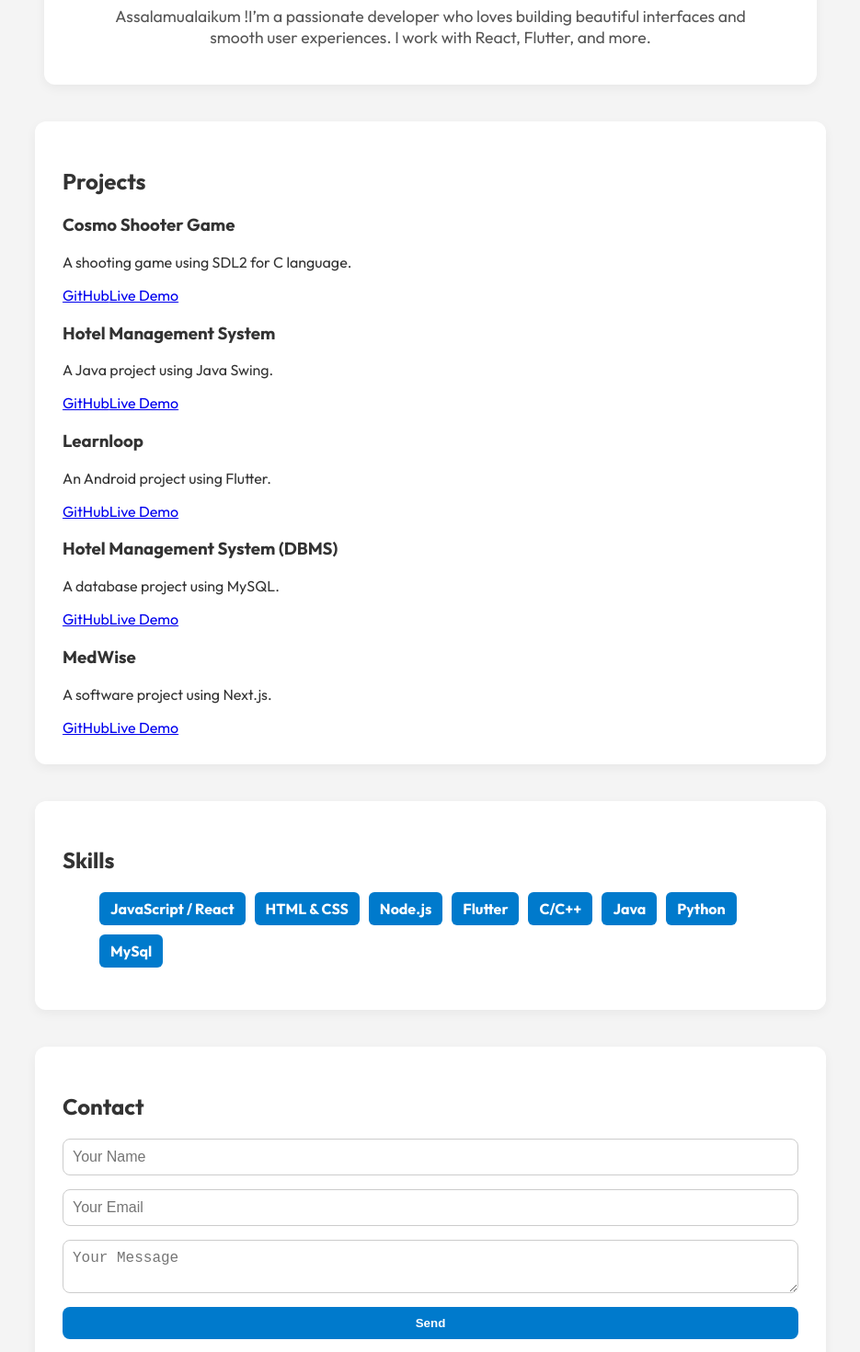
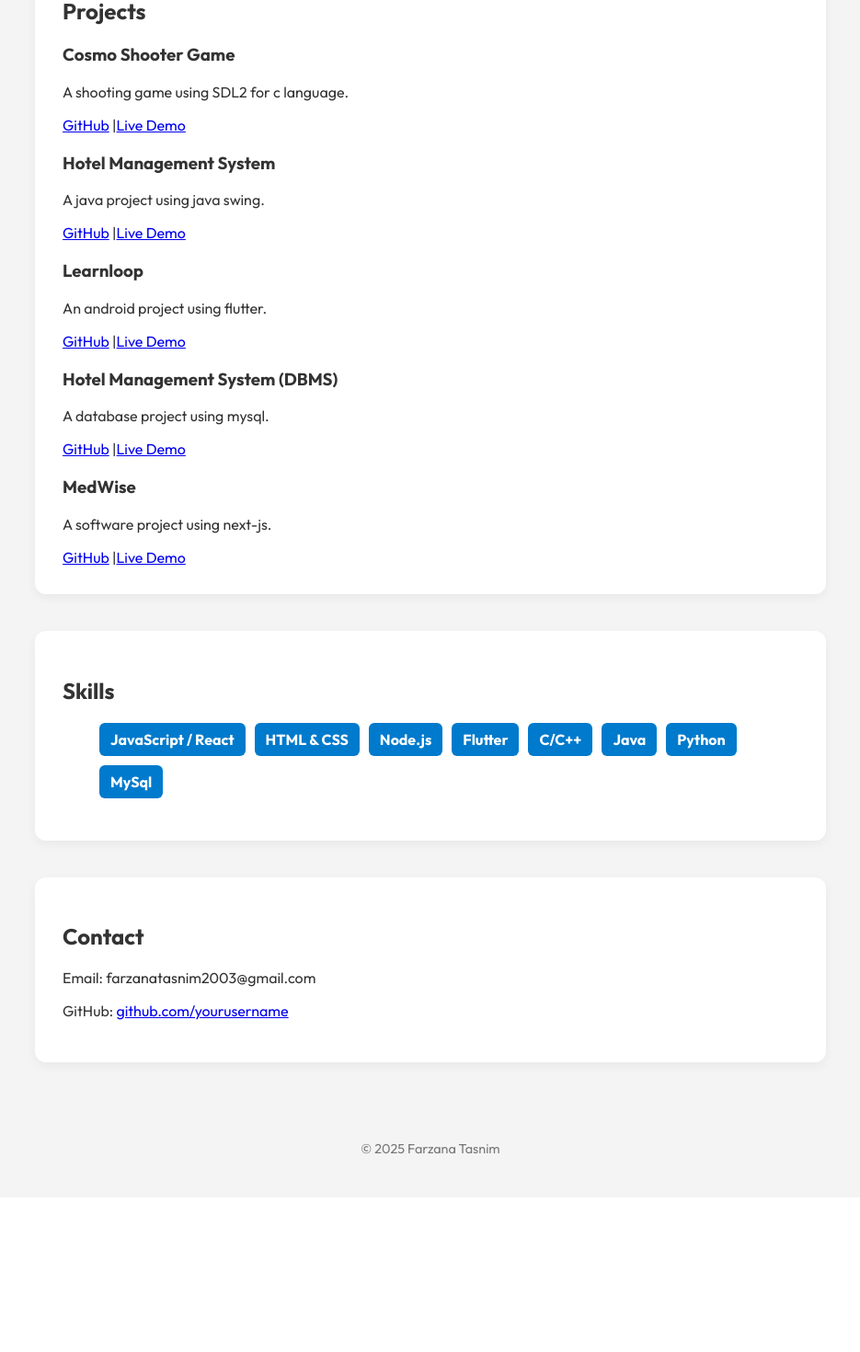
Before and after one commit to FarzanaTN/my_portfolio, a React (Create React App) app: page / in a window 1280 px wide. Shown: the part 680-2150 px from the top of the page at 92% size, without its empty margins (172-1107 px from the left). After the commit the page ends 1982 px from the top, so only its background shows below. Built offline with nearby package versions, Linux system fonts and the light colour scheme.

Commit message:
ui update back

```diff
--- a/src/App.js
+++ b/src/App.js
@@ -11,8 +11,7 @@ function App() {
   const [darkMode, setDarkMode] = useState(false);
 
   return (
-    <div className={darkMode ? 'App dark' : 'App'}>
-      <Header darkMode={darkMode} setDarkMode={setDarkMode} />
+    <div className="App">
       <header>
         <h1>Farzana Tasnim</h1>
         <nav>
--- a/src/components/Contact.js
+++ b/src/components/Contact.js
@@ -1,28 +1,12 @@
-import React, { useState } from 'react';
+import React from 'react';
 
-const Contact = () => {
-  const [formData, setFormData] = useState({ name: '', email: '', message: '' });
-
-  const handleChange = (e) => {
-    setFormData({ ...formData, [e.target.name]: e.target.value });
-  };
-
-  const handleSubmit = (e) => {
-    e.preventDefault();
-    alert('Message sent!');
-  };
-
-  return (
-    <section id="contact" className="fade-in">
-      <h2>Contact</h2>
-      <form onSubmit={handleSubmit} className="contact-form">
-        <input name="name" type="text" placeholder="Your Name" onChange={handleChange} required />
-        <input name="email" type="email" placeholder="Your Email" onChange={handleChange} required />
-        <textarea name="message" placeholder="Your Message" onChange={handleChange} required />
-        <button type="submit">Send</button>
-      </form>
-    </section>
-  );
-};
+const Contact = () => (
+  <section id="contact">
+    <h2>Contact</h2>
+    <p>Email: farzanatasnim2003@gmail.com</p>
+    {/* <p>LinkedIn: <a href="https://linkedin.com/in/yourname">linkedin.com/in/yourname</a></p> */}
+    <p>GitHub: <a href="https://github.com/FarzanaTN">github.com/yourusername</a></p>
+  </section>
+);
 
 export default Contact;
--- a/src/components/Projects.js
+++ b/src/components/Projects.js
@@ -1,43 +1,38 @@
-// components/Projects.js
 import React from 'react';
 
 const Projects = () => (
-  <section id="projects" className="fade-in">
+  <section id="projects">
     <h2>Projects</h2>
-
     <div className="project">
       <h3>Cosmo Shooter Game</h3>
-      <p>A shooting game using SDL2 for C language.</p>
-      <a href="https://github.com/yourusername/cosmo-shooter">GitHub</a>
-      <a href="https://cosmo-shooter-demo.netlify.app">Live Demo</a>
+      <p>A shooting game using SDL2 for c language.</p>
+      <a href="https://github.com/yourusername/weather-app">GitHub</a> |
+      <a href="https://weatherapp-demo.netlify.app">Live Demo</a>
     </div>
-
+    {/* Add more projects here */}
     <div className="project">
       <h3>Hotel Management System</h3>
-      <p>A Java project using Java Swing.</p>
-      <a href="https://github.com/yourusername/hotel-management-java">GitHub</a>
-      <a href="https://hotel-management-java-demo.netlify.app">Live Demo</a>
+      <p>A java project using java swing.</p>
+      <a href="https://github.com/yourusername/weather-app">GitHub</a> |
+      <a href="https://weatherapp-demo.netlify.app">Live Demo</a>
     </div>
-
     <div className="project">
       <h3>Learnloop</h3>
-      <p>An Android project using Flutter.</p>
-      <a href="https://github.com/yourusername/learnloop">GitHub</a>
-      <a href="https://learnloop-demo.netlify.app">Live Demo</a>
+      <p>An android project using flutter.</p>
+      <a href="https://github.com/yourusername/weather-app">GitHub</a> |
+      <a href="https://weatherapp-demo.netlify.app">Live Demo</a>
     </div>
-
     <div className="project">
       <h3>Hotel Management System (DBMS)</h3>
-      <p>A database project using MySQL.</p>
-      <a href="https://github.com/yourusername/hotel-dbms">GitHub</a>
-      <a href="https://hotel-dbms-demo.netlify.app">Live Demo</a>
+      <p>A database project using mysql.</p>
+      <a href="https://github.com/yourusername/weather-app">GitHub</a> |
+      <a href="https://weatherapp-demo.netlify.app">Live Demo</a>
     </div>
-
     <div className="project">
       <h3>MedWise</h3>
-      <p>A software project using Next.js.</p>
-      <a href="https://github.com/yourusername/medwise">GitHub</a>
-      <a href="https://medwise-demo.netlify.app">Live Demo</a>
+      <p>A software project using next-js.</p>
+      <a href="https://github.com/yourusername/weather-app">GitHub</a> |
+      <a href="https://weatherapp-demo.netlify.app">Live Demo</a>
     </div>
   </section>
 );
```
